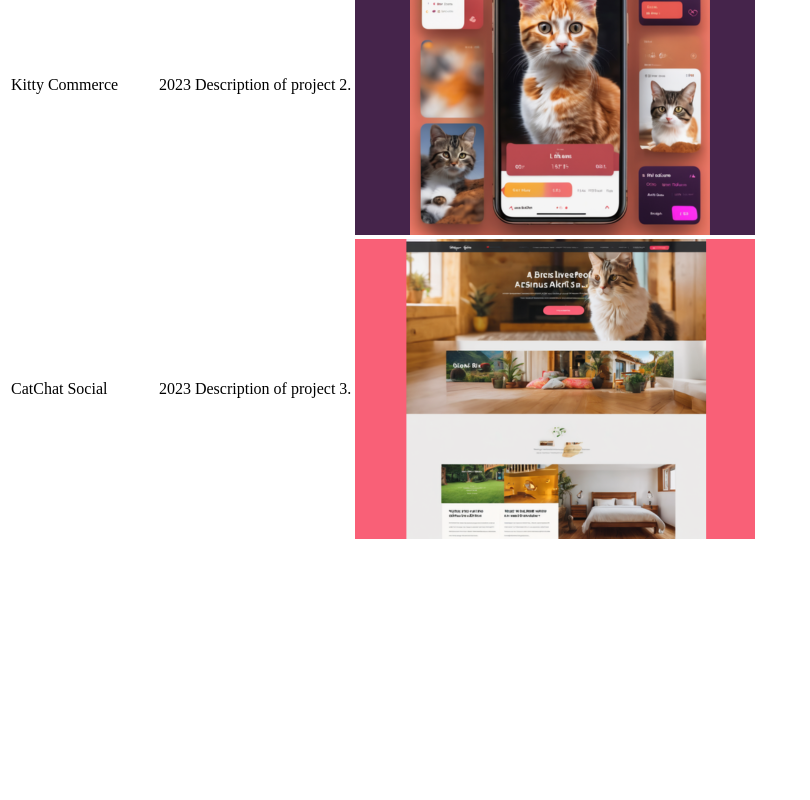
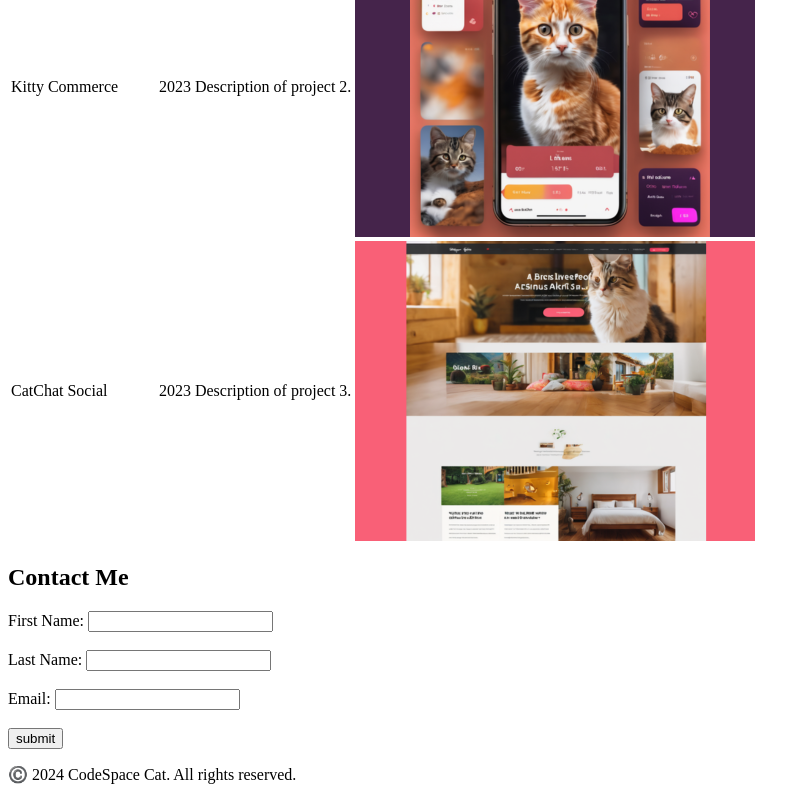
Before and after one commit to Ayanda01/Module-3R-CS20240212-wfc2407-a-Ayanda-Nyandeni-SDF03-R, a plain HTML site: page index.html in a window 1280 px wide. Shown: the part 1122-1922 px from the top of the page, without its empty margins (0-810 px from the left). Before the commit the page ends 1672 px from the top, so only its background shows below. Drawn offline with Linux system fonts and the light colour scheme.

Commit message:
Update index.html

```diff
--- a/index.html
+++ b/index.html
@@ -14,16 +14,16 @@
 
   <!-- About Me Section -->
   <section id="about">
-    <h2>About</h2>
+    <h2>About Me 😺</h2>
     <img src="assets/about.png" alt="My Profile Picture">
-    <p>hvfjfbfjdbfidfrfhdvjfurgfvufjueryvfrifjhevfrytdgwgcdehdeyfdeufgefveufiheyfefiueyfedjfevffdufvfrvfihevdusfdvefduvfeufd
+    <p>I am very ambitious always willing learn something new.I am aslo a teamplayer I am adaptable in a cooperative environment.In two years coming I see myself as successful Web Developer.
 
     </p>
   </section>
 
   <!-- Skills Section -->
   <section id="skills">
-    <h2>Skills</h2>
+    <h2>Skills 🌟</h2>
     <ul>
       <li>HTML</li>
       <li>CSS</li>
@@ -55,7 +55,6 @@
           <td>2023</td>
           <td>Description of project 2.</td>
           <td><img src="assets/portf-cat-2.png" alt="Thumbnail for Kitty Commerce"></td>
-        </tr>
         <tr>
           <td>CatChat Social</td>
           <td>2023</td>
@@ -68,8 +67,22 @@
 
   <!-- Contact Section -->
   <section id="contact">
+    <h2>Contact Me </h2>
+    <form>
+      <label>First Name:</label>
+      <input type="text"><br><br>
+      <label>Last Name:</label>
+      <input type="text"><br><br>
+      <label>Email:</label>
+      <input type="text"><br><br>
+      <input type="submit" value="submit">
+
+
+    </form>
   </section>
-
   <!-- Footer -->
   <footer>
+    <p>©️ 2024 CodeSpace Cat. All rights reserved.</p>
   </footer>
+  </body>
+  <body>
```
